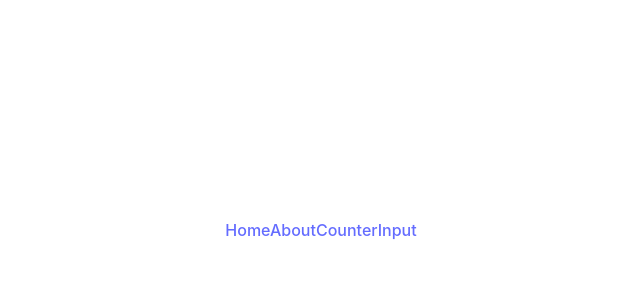
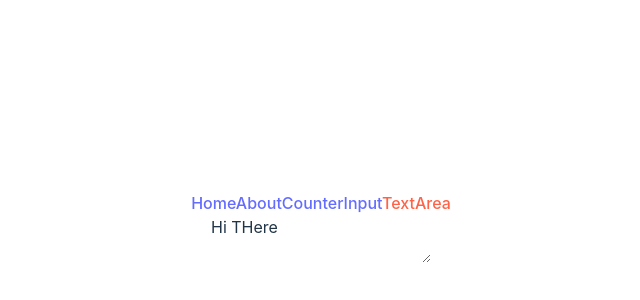
Before and after one commit to hasansfzn/vue_learning_project, a Vue app: page /textArea in a window 1280 px wide. Shown: the part 170-470 px from the top of the page, without its empty margins (319-959 px from the left). Built offline with nearby package versions, Linux system fonts and the light colour scheme.

Commit message:
added tab on textarea in the onMounted hook

```diff
--- a/src/App.vue
+++ b/src/App.vue
@@ -24,6 +24,7 @@ const do_process = () => {
       <RouterLink active-class="active" to="/inputToLocalStorage"
         >Input</RouterLink
       >
+      <RouterLink active-class="active" to="/textArea">TextArea</RouterLink>
     </nav>
   </header>
   <!-- <ButtonBind /> -->
--- a/src/router/router.js
+++ b/src/router/router.js
@@ -3,6 +3,7 @@ import HomeView from "@/views/HomeView.vue";
 import AboutView from "@/views/AboutView.vue";
 import CounterView from "@/views/CounterView.vue";
 import InputToLocal from "@/views/InputToLocal.vue";
+import TextArea from "@/views/TextArea.vue";
 
 const router = createRouter({
   history: createWebHistory(import.meta.env.BASE_URL),
@@ -27,6 +28,11 @@ const router = createRouter({
       name: "inputToLocalStorage",
       component: InputToLocal,
     },
+    {
+      path: "/textArea",
+      name: "textArea",
+      component: TextArea,
+    },
   ],
 });
 
--- /dev/null
+++ b/src/views/TextArea.vue
@@ -0,0 +1,34 @@
+<script setup>
+import { onMounted, ref } from "vue";
+
+const textarea = ref(null);
+onMounted(() => {
+  textarea.value.addEventListener("keydown", (e) => {
+    let t = textarea.value;
+
+    //when tab pressed
+    if (e.keyCode === 9) {
+      //get caret position/selection
+      let val = t.value,
+        start = t.selectionStart,
+        end = t.selectionEnd;
+
+      //set textarea value to: text before caret + tab + text after caret
+      t.value = val.substring(0, start) + "\t" + val.substring(end);
+
+      //put caret at the right position again
+      t.selectionStart = t.selectionEnd = start + 1;
+
+      e.preventDefault();
+    }
+  });
+});
+</script>
+
+<template>
+  <div class="m-3 p-2 shadow shadow-gray-300">
+    <textarea ref="textarea" class="w-96 h-60">Hi THere</textarea>
+  </div>
+</template>
+
+<style></style>
```
